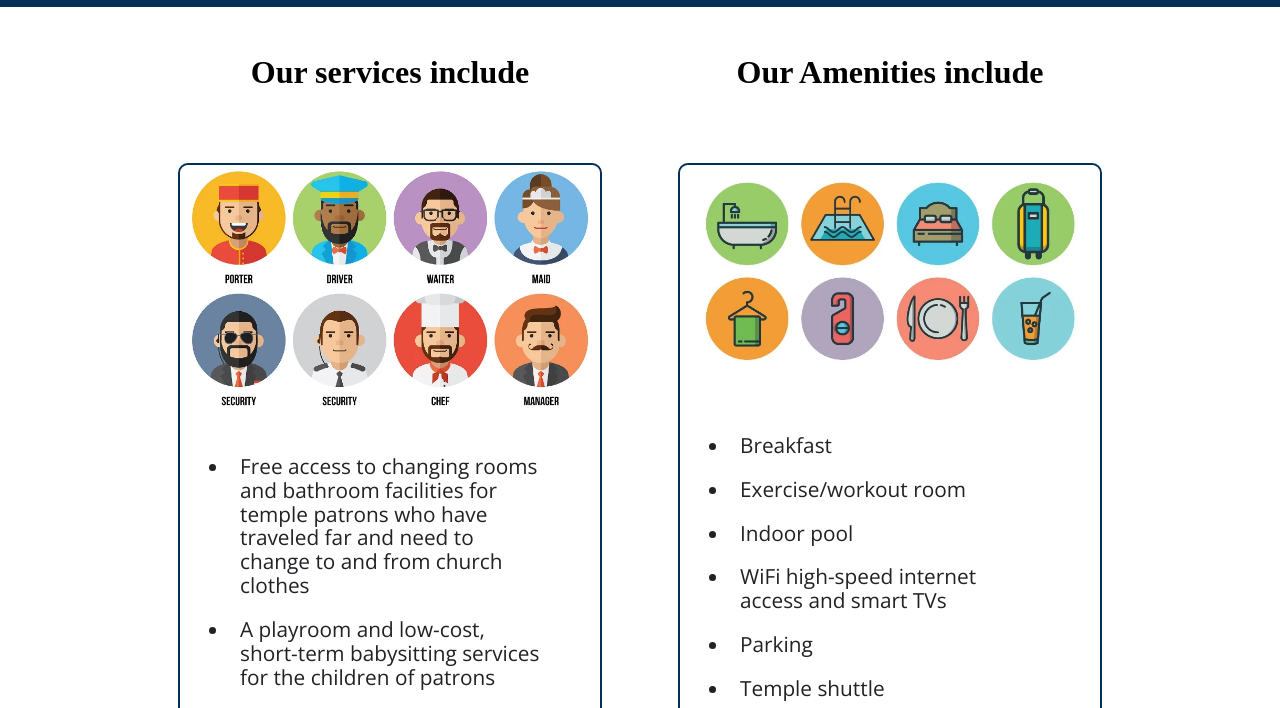
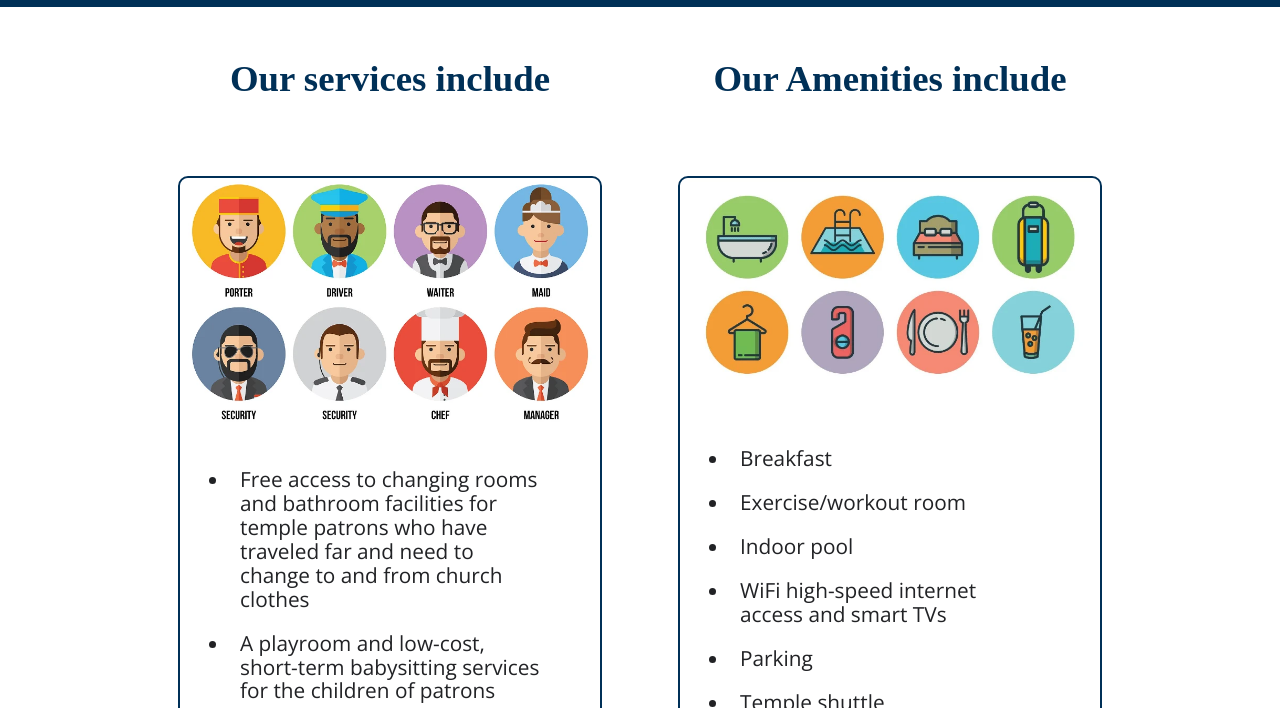
Before and after one commit to slnestun/wdd230-final, a plain HTML site: page services.html in a window 1280 px wide. Shown: the part 89-797 px from the top of the page. Drawn offline with nearby package versions, Linux system fonts and the light colour scheme.

Commit message:
fix styles

```diff
--- a/css/base.css
+++ b/css/base.css
@@ -100,8 +100,11 @@ margin-left: 20px;
 ----------------FORM-----------------
 -----------------------------------*/
 .temple-join,
+.temple-title,
 .contact-us,
-.fulltime-title {
+.fulltime-title,
+.services-title,
+.reception-title {
   text-align: center;
   font-size: 2.3em;
   color: #003057;
@@ -505,8 +508,7 @@ span.day_1, span.day_2, span.day_3 {
 .suites-card {
   margin: 20px;
 }
-
-.temple-title, .reception-title, .more-services {
+.more-services {
   text-align: center;
   margin: 10px 30px;
   font-size: 2em;
@@ -656,10 +658,7 @@ span.day_1, span.day_2, span.day_3 {
   font-size: 1.5em;
   padding: 5px;
 }
-.services-title{
-  text-align: center;
-  font-size: 2em;
-}
+
 .services,
 .amenities{
   margin: 30px;
```
